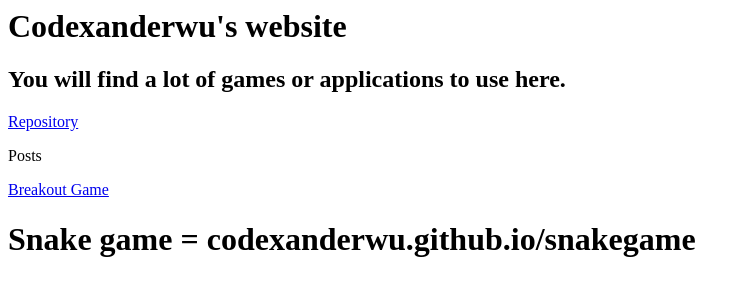
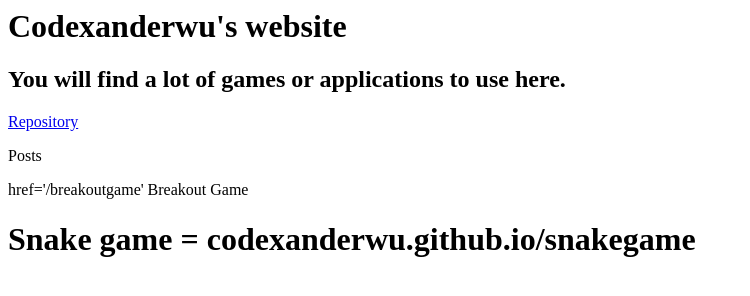
Before and after one commit to codexanderwu/codexanderwu.github.io, a plain HTML site: page index.html in a window 1280 px wide. Shown: the whole page, without its empty margins (0-750 px from the left). Drawn offline with Linux system fonts and the light colour scheme.

Commit message:
Initial commit

```diff
--- a/index.html
+++ b/index.html
@@ -9,8 +9,7 @@
         <h2>You will find a lot of games or applications to use here.</h2>
         <a href="https://github.com/codexanderwu/codexanderwu.github.io" target="_blank">Repository </a>
         <p>Posts</p>
-        <a href='codexanderwu.github.io/breakoutgame' onclick="window.open('codexanderwu.github.io/breakoutgame', '_self');">
-
+        <a> href='/breakoutgame'
             Breakout Game
 
           </a>
```
